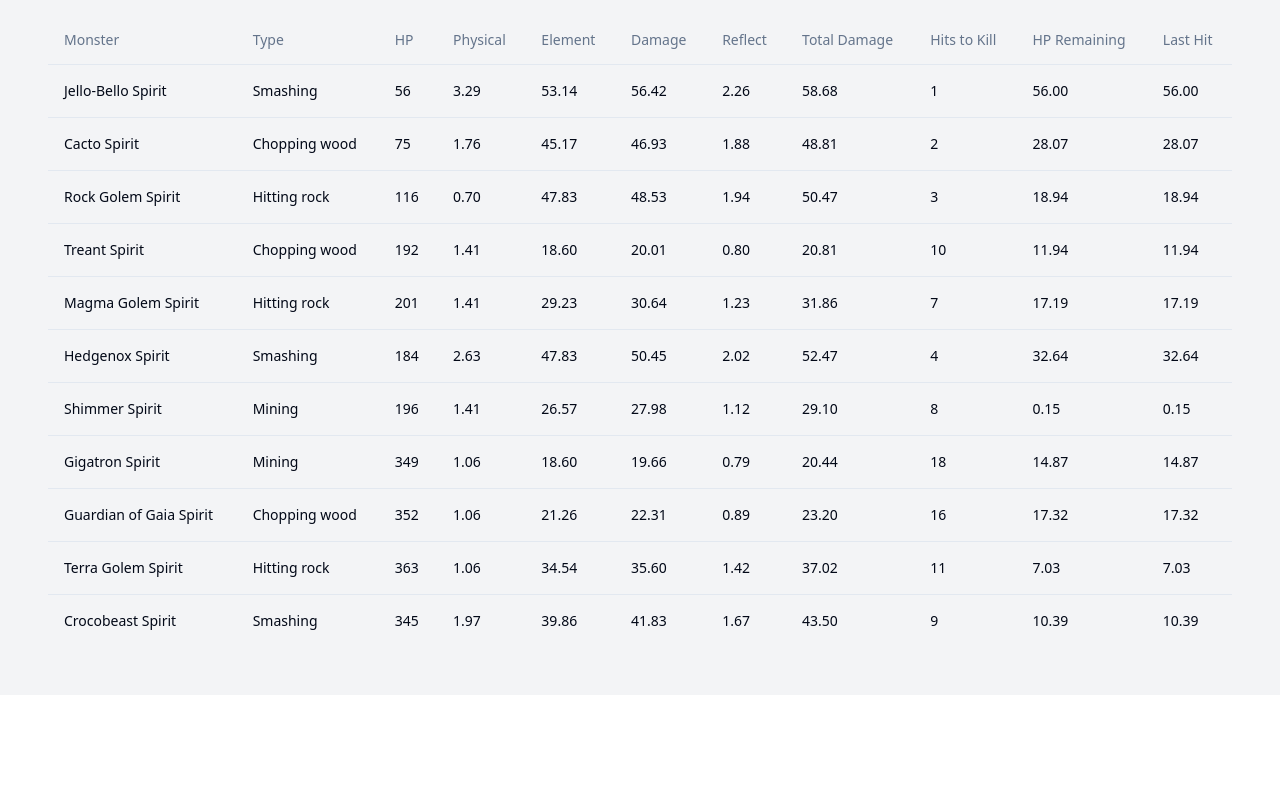
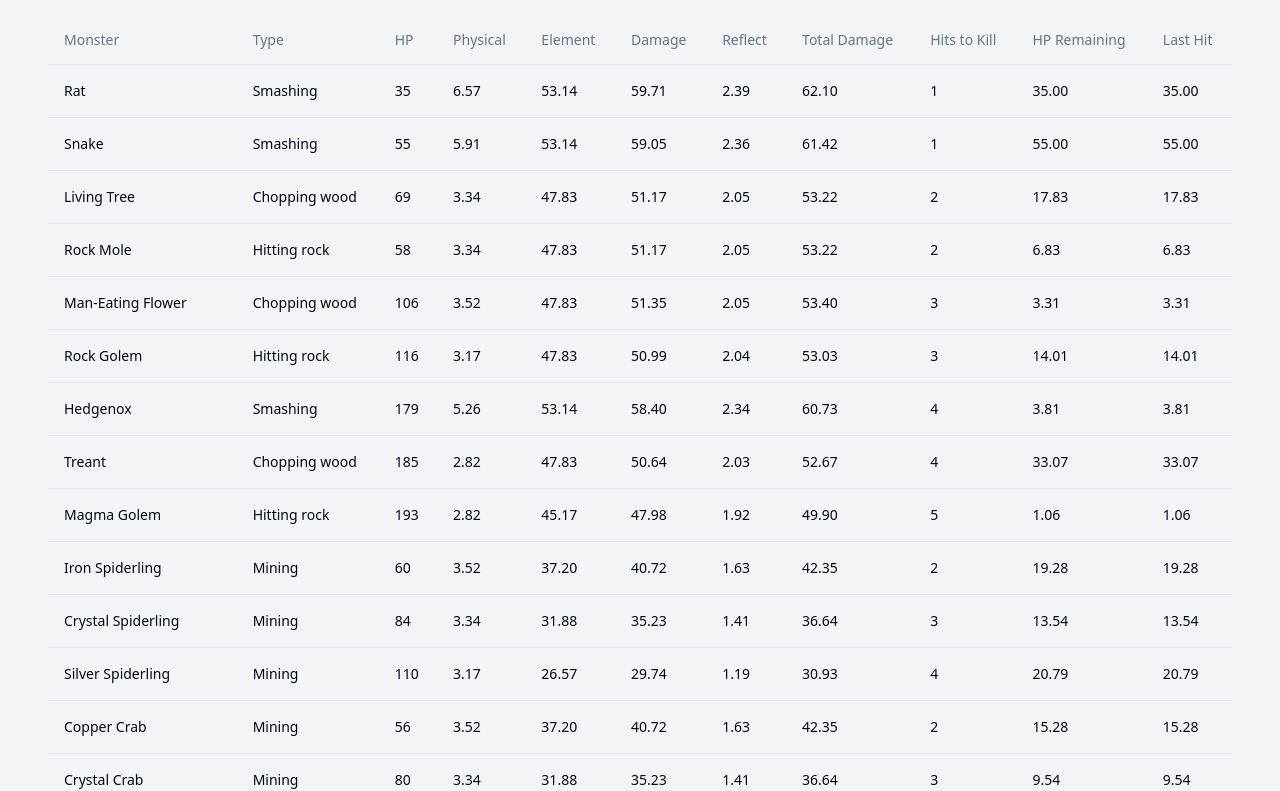
Before and after one commit to bensoro2/monster-math-magic-02, a React (Vite) app: page / in a window 1280 px wide. Shown: the part 472-1263 px from the top of the page. Before the commit the page ends 1167 px from the top, so only its background shows below. Built offline with nearby package versions, Linux system fonts and the light colour scheme.

Commit message:
Add new monster
Added a new monster to the Monster Damage Calculator component.
[skip gpt_engineer]

```diff
--- a/src/components/MonsterDamageCalculator.jsx
+++ b/src/components/MonsterDamageCalculator.jsx
@@ -28,17 +28,61 @@ const MonsterDamageCalculator = () => {
   });
 
   const monsters = [
+    { name: "Rat", type: "Smashing", hp: 35, resistances: { physical: 0, fire: 20, cold: 50, lightning: 20, chaos: 0 } },
+    { name: "Snake", type: "Smashing", hp: 55, resistances: { physical: 10, fire: 25, cold: 70, lightning: 30, chaos: 0 } },
+    { name: "Living Tree", type: "Chopping wood", hp: 69, resistances: { physical: 5, fire: 0, cold: 25, lightning: 60, chaos: 10 } },
+    { name: "Rock Mole", type: "Hitting rock", hp: 58, resistances: { physical: 5, fire: 60, cold: 0, lightning: 40, chaos: 10 } },
+    { name: "Man-Eating Flower", type: "Chopping wood", hp: 106, resistances: { physical: 0, fire: 5, cold: 30, lightning: 70, chaos: 10 } },
+    { name: "Rock Golem", type: "Hitting rock", hp: 116, resistances: { physical: 10, fire: 80, cold: 0, lightning: 50, chaos: 10 } },
+    { name: "Hedgenox", type: "Smashing", hp: 179, resistances: { physical: 20, fire: 40, cold: 75, lightning: 40, chaos: 0 } },
+    { name: "Treant", type: "Chopping wood", hp: 185, resistances: { physical: 20, fire: 0, cold: 35, lightning: 80, chaos: 10 } },
+    { name: "Magma Golem", type: "Hitting rock", hp: 193, resistances: { physical: 20, fire: 90, cold: 0, lightning: 55, chaos: 15 } },
+    { name: "Iron Spiderling", type: "Mining", hp: 60, resistances: { physical: 0, fire: 35, cold: 35, lightning: 0, chaos: 30 } },
+    { name: "Crystal Spiderling", type: "Mining", hp: 84, resistances: { physical: 5, fire: 45, cold: 25, lightning: 25, chaos: 40 } },
+    { name: "Silver Spiderling", type: "Mining", hp: 110, resistances: { physical: 10, fire: 50, cold: 60, lightning: 5, chaos: 50 } },
+    { name: "Copper Crab", type: "Mining", hp: 56, resistances: { physical: 0, fire: 35, cold: 35, lightning: 0, chaos: 30 } },
+    { name: "Crystal Crab", type: "Mining", hp: 80, resistances: { physical: 5, fire: 45, cold: 25, lightning: 25, chaos: 40 } },
+    { name: "Gold Crab", type: "Mining", hp: 107, resistances: { physical: 10, fire: 50, cold: 60, lightning: 5, chaos: 50 } },
+    { name: "Hedgenyx", type: "Mining", hp: 140, resistances: { physical: 15, fire: 65, cold: 10, lightning: 65, chaos: 60 } },
+    { name: "Gigatron", type: "Mining", hp: 212, resistances: { physical: 20, fire: 65, cold: 70, lightning: 10, chaos: 65 } },
+    { name: "Jello-Bello", type: "Smashing", hp: 56, resistances: { physical: 0, fire: 25, cold: 40, lightning: 40, chaos: 0 } },
+    { name: "Cacto", type: "Chopping wood", hp: 75, resistances: { physical: 15, fire: 10, cold: 30, lightning: 65, chaos: 15 } },
+    { name: "Harvest Horror", type: "Chopping wood", hp: 99, resistances: { physical: 0, fire: 5, cold: 30, lightning: 70, chaos: 20 } },
+    { name: "Shadowram", type: "Smashing", hp: 135, resistances: { physical: 20, fire: 30, cold: 70, lightning: 30, chaos: 10 } },
+    { name: "Guardian of Gaia", type: "Chopping wood", hp: 323, resistances: { physical: 30, fire: 15, cold: 45, lightning: 90, chaos: 45 } },
+    { name: "Terra Golem", type: "Hitting rock", hp: 339, resistances: { physical: 35, fire: 90, cold: 10, lightning: 55, chaos: 40 } },
+    { name: "Crocobeast", type: "Smashing", hp: 304, resistances: { physical: 35, fire: 35, cold: 90, lightning: 35, chaos: 10 } },
+    { name: "Lumiam", type: "Smashing", hp: 109, resistances: { physical: 15, fire: 40, cold: 60, lightning: 20, chaos: 5 } },
+    { name: "Shimmer", type: "Mining", hp: 188, resistances: { physical: 20, fire: 70, cold: 70, lightning: 10, chaos: 50 } },
+    { name: "Pook Pook", type: "Smashing", hp: 95, resistances: { physical: 0, fire: 20, cold: 60, lightning: 80, chaos: 5 } },
+    { name: "Jibi", type: "Smashing", hp: 92, resistances: { physical: 0, fire: 30, cold: 80, lightning: 35, chaos: 0 } },
+    { name: "Funga", type: "Chopping wood", hp: 110, resistances: { physical: 10, fire: 5, cold: 30, lightning: 60, chaos: 35 } },
+    { name: "Echo", type: "Smashing", hp: 101, resistances: { physical: 5, fire: 25, cold: 60, lightning: 25, chaos: 5 } },
+    { name: "White Jibi", type: "Smashing", hp: 97, resistances: { physical: 10, fire: 30, cold: 80, lightning: 35, chaos: 0 } },
+    { name: "Chippy", type: "Smashing", hp: 129, resistances: { physical: 15, fire: 35, cold: 70, lightning: 35, chaos: 10 } },
+    { name: "Striker", type: "Chopping wood", hp: 145, resistances: { physical: 25, fire: 15, cold: 30, lightning: 60, chaos: 15 } },
+    { name: "Dirty Funga", type: "Chopping wood", hp: 141, resistances: { physical: 15, fire: 10, cold: 35, lightning: 70, chaos: 40 } },
+    { name: "Thun-Thun", type: "Hitting rock", hp: 137, resistances: { physical: 20, fire: 60, cold: 10, lightning: 55, chaos: 15 } },
+    { name: "Ivy", type: "Chopping wood", hp: 177, resistances: { physical: 20, fire: 5, cold: 30, lightning: 75, chaos: 35 } },
+    { name: "Twister", type: "Hitting rock", hp: 186, resistances: { physical: 20, fire: 70, cold: 15, lightning: 40, chaos: 25 } },
+    { name: "Giga Jibi", type: "Smashing", hp: 189, resistances: { physical: 20, fire: 35, cold: 75, lightning: 40, chaos: 5 } },
+    { name: "Viper", type: "Smashing", hp: 107, resistances: { physical: 10, fire: 20, cold: 60, lightning: 20, chaos: 10 } },
+    { name: "Eggnite", type: "Mining", hp: 142, resistances: { physical: 25, fire: 40, cold: 40, lightning: 5, chaos: 50 } },
+    { name: "Ruin Guard", type: "Mining", hp: 203, resistances: { physical: 30, fire: 60, cold: 60, lightning: 10, chaos: 60 } },
+    { name: "Varin", type: "Mining", hp: 383, resistances: { physical: 40, fire: 70, cold: 70, lightning: 10, chaos: 65 } },
+    { name: "Garun", type: "Smashing", hp: 377, resistances: { physical: 40, fire: 60, cold: 70, lightning: 40, chaos: 20 } },
+    { name: "Shinzu", type: "Chopping wood", hp: 395, resistances: { physical: 40, fire: 20, cold: 50, lightning: 80, chaos: 40 } },
     { name: "Jello-Bello Spirit", type: "Smashing", hp: 56, resistances: { physical: 50, fire: 25, cold: 40, lightning: 40, chaos: 0 } },
     { name: "Cacto Spirit", type: "Chopping wood", hp: 75, resistances: { physical: 50, fire: 10, cold: 30, lightning: 65, chaos: 15 } },
     { name: "Rock Golem Spirit", type: "Hitting rock", hp: 116, resistances: { physical: 80, fire: 30, cold: 10, lightning: 30, chaos: 10 } },
-    { name: "Treant Spirit", type: "Chopping wood", hp: 192, resistances: { physical: 60, fire: 10, cold: 45, lightning: 30, chaos: 65 } },
+    { name: "Treant Spirit", type: "Chopping wood", hp: 192, resistances: { physical: 60, fire: 10, cold: 45, lightning: 80, chaos: 65 } },
     { name: "Magma Golem Spirit", type: "Hitting rock", hp: 201, resistances: { physical: 60, fire: 90, cold: 10, lightning: 55, chaos: 45 } },
     { name: "Hedgenox Spirit", type: "Smashing", hp: 184, resistances: { physical: 60, fire: 50, cold: 80, lightning: 60, chaos: 10 } },
     { name: "Shimmer Spirit", type: "Mining", hp: 196, resistances: { physical: 60, fire: 70, cold: 70, lightning: 10, chaos: 50 } },
-    { name: "Gigatron Spirit", type: "Mining", hp: 349, resistances: { physical: 70, fire: 65, cold: 65, lightning: 0, chaos: 65 } },
-    { name: "Guardian of Gaia Spirit", type: "Chopping wood", hp: 352, resistances: { physical: 70, fire: 25, cold: 45, lightning: 90, chaos: 60 } },
-    { name: "Terra Golem Spirit", type: "Hitting rock", hp: 363, resistances: { physical: 70, fire: 90, cold: 25, lightning: 25, chaos: 35 } },
-    { name: "Crocobeast Spirit", type: "Smashing", hp: 345, resistances: { physical: 70, fire: 60, cold: 80, lightning: 45, chaos: 25 } }
+    { name: "Gigatron Spirit", type: "Mining", hp: 349, resistances: { physical: 70, fire: 65, cold: 65, lightning: 25, chaos: 65 } },
+    { name: "Guardian of Gaia Spirit", type: "Chopping wood", hp: 352, resistances: { physical: 70, fire: 15, cold: 45, lightning: 90, chaos: 60 } },
+    { name: "Terra Golem Spirit", type: "Hitting rock", hp: 363, resistances: { physical: 70, fire: 90, cold: 25, lightning: 70, chaos: 35 } },
+    { name: "Crocobeast Spirit", type: "Smashing", hp: 345, resistances: { physical: 70, fire: 60, cold: 90, lightning: 45, chaos: 25 } }
   ];
 
   const calculateDamage = (monster) => {
```
